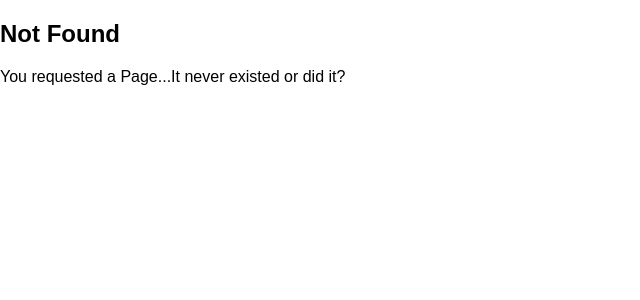
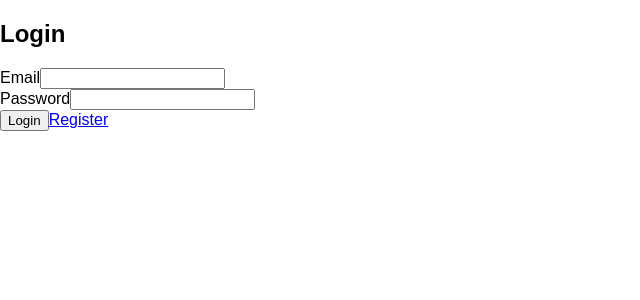
Before and after one commit to AxSch/Vyou, a React app in the folder frontend/: page /accounts/login in a window 1280 px wide. Before the commit this address had no page. Shown: the top 300 px of the page, without its empty margins (0-640 px from the left). Built offline with nearby package versions, Linux system fonts and the light colour scheme.

Commit message:
feat: Re-added Login & Profile routes & containers

```diff
--- a/frontend/src/App.js
+++ b/frontend/src/App.js
@@ -2,6 +2,8 @@ import React, { Component } from 'react';
 import { Route, Switch, BrowserRouter } from 'react-router-dom';
 import { Provider } from 'react-redux';
 import NotFound from './components/ErrorPages/NotFound';
+import LoginContainer from './components/Login/LoginContainer';
+import ProfileContainer from './components/AccountPage/Profile/ProfileContainer';
 import {appStore, persistedStore} from './store/store';
 import HomePage from './components/HomePage/HomePage';
 import { PersistGate } from 'redux-persist/integration/react';
@@ -15,7 +17,8 @@ class App extends Component {
           <BrowserRouter>
             <Switch>
               <Route exact path="/" component={HomePage} />
-              {/* <Route exact path="/accounts/profile/" component={ProfileContainer} /> */}
+              <Route exact path="/accounts/login/" component={LoginContainer} />
+              <Route exact path="/accounts/profile/" component={ProfileContainer} />
               <Route component={NotFound} />
             </Switch>
           </BrowserRouter>
```
